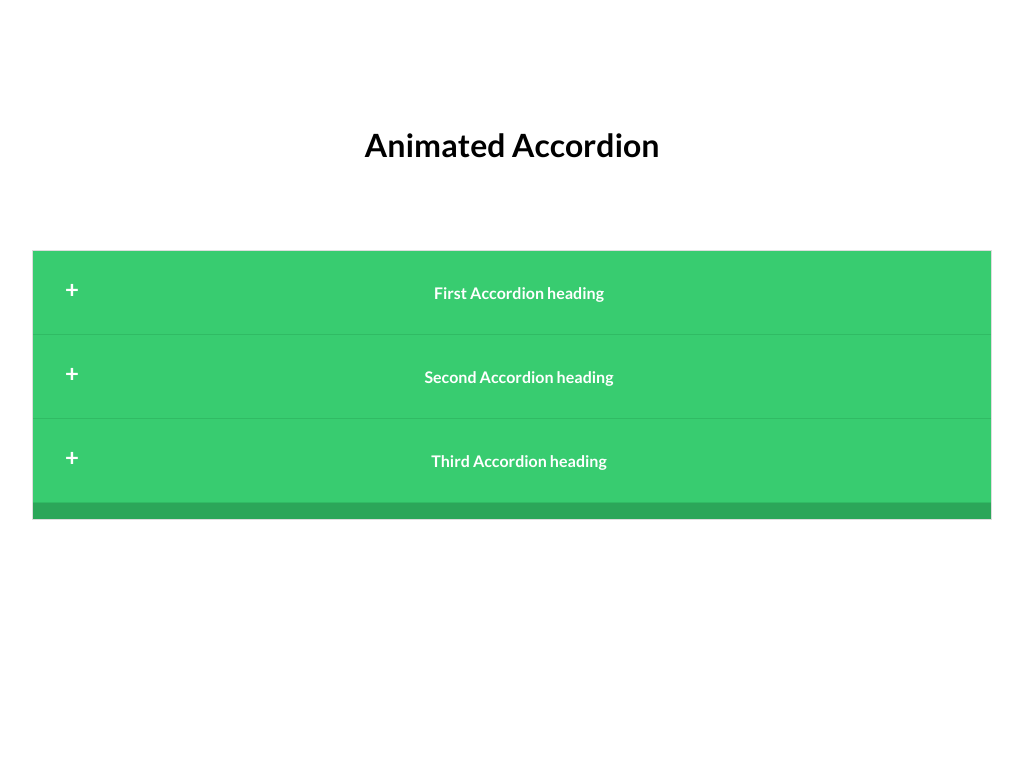
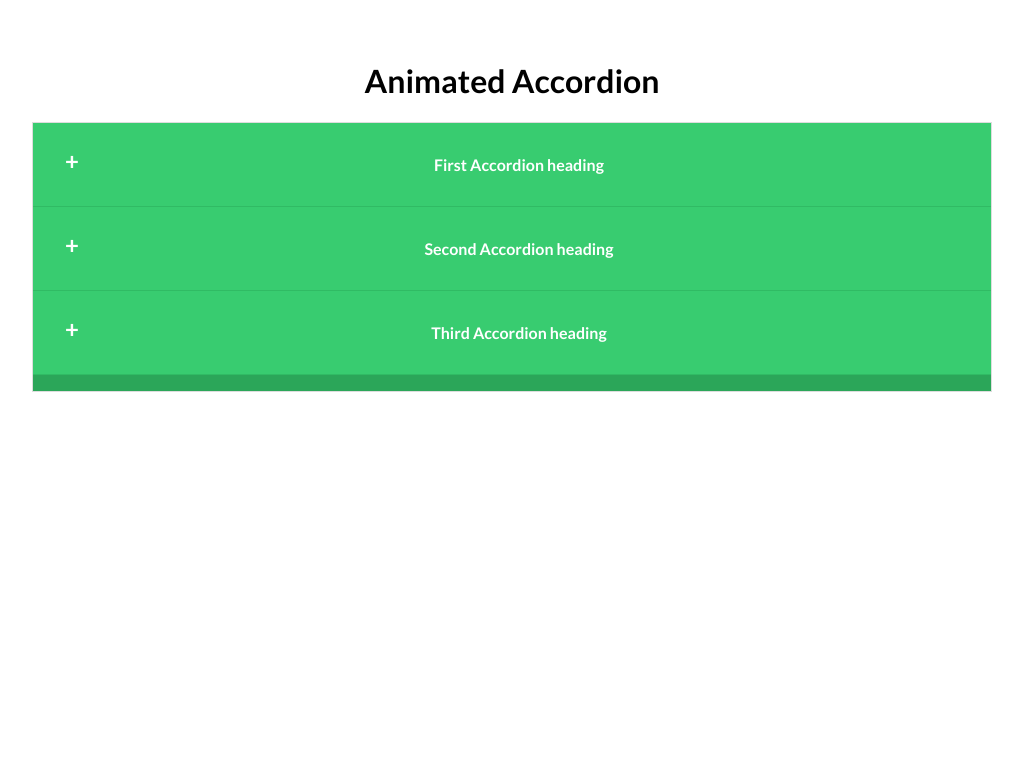
Before and after one commit to angular-libs/ui-accordion, a website: page examples/simple-accordion-with-animation-options.html in a window 1280 px wide. Shown: the whole page, without its empty margins (128-1151 px from the left). Drawn offline with nearby package versions, Linux system fonts and the light colour scheme.

Commit message:
Update simple-accordion-with-animation-options.html

```diff
--- a/examples/simple-accordion-with-animation-options.html
+++ b/examples/simple-accordion-with-animation-options.html
@@ -20,7 +20,6 @@
 
         .heading-primary {
             font-size: 2em;
-            padding: 2em;
             text-align: center;
         }
 
@@ -198,7 +197,6 @@
                     </dt>
                     <dd class="accordion-content accordionItem is-collapsed" ng-accordion-body>
                         <p>Lorem ipsum dolor sit amet, consectetur adipiscing elit. Morbi eu interdum diam. Donec interdum porttitor risus non bibendum. Maecenas sollicitudin eros in quam imperdiet placerat. Cras justo purus, rhoncus nec lobortis ut, iaculis vel ipsum. Donec dignissim arcu nec elit faucibus condimentum. Donec facilisis consectetur enim sit amet varius. Pellentesque justo dui, sodales quis luctus a, iaculis eget mauris. </p>
-                        <p>Aliquam dapibus, ante quis fringilla feugiat, mauris risus condimentum massa, at elementum libero quam ac ligula. Pellentesque at rhoncus dolor. Duis porttitor nibh ut lobortis aliquam. Nullam eu dolor venenatis mauris placerat tristique eget id dolor. Quisque blandit adipiscing erat vitae dapibus. Nulla aliquam magna nec elementum tincidunt.</p>
                     </dd>
                 </div>
                 <div ng-accordion-group options="accordionGroupOptions2">
@@ -208,7 +206,6 @@
                     </dt>
                     <dd class="accordion-content accordionItem is-collapsed" ng-accordion-body>
                         <p>Lorem ipsum dolor sit amet, consectetur adipiscing elit. Morbi eu interdum diam. Donec interdum porttitor risus non bibendum. Maecenas sollicitudin eros in quam imperdiet placerat. Cras justo purus, rhoncus nec lobortis ut, iaculis vel ipsum. Donec dignissim arcu nec elit faucibus condimentum. Donec facilisis consectetur enim sit amet varius. Pellentesque justo dui, sodales quis luctus a, iaculis eget mauris. </p>
-                        <p>Aliquam dapibus, ante quis fringilla feugiat, mauris risus condimentum massa, at elementum libero quam ac ligula. Pellentesque at rhoncus dolor. Duis porttitor nibh ut lobortis aliquam. Nullam eu dolor venenatis mauris placerat tristique eget id dolor. Quisque blandit adipiscing erat vitae dapibus. Nulla aliquam magna nec elementum tincidunt.</p>
                     </dd>
                 </div>
                 <div ng-accordion-group options="accordionGroupOptions3">
@@ -219,7 +216,6 @@
                     </dt>
                     <dd class="accordion-content accordionItem is-collapsed" ng-accordion-body>
                         <p>Lorem ipsum dolor sit amet, consectetur adipiscing elit. Morbi eu interdum diam. Donec interdum porttitor risus non bibendum. Maecenas sollicitudin eros in quam imperdiet placerat. Cras justo purus, rhoncus nec lobortis ut, iaculis vel ipsum. Donec dignissim arcu nec elit faucibus condimentum. Donec facilisis consectetur enim sit amet varius. Pellentesque justo dui, sodales quis luctus a, iaculis eget mauris. </p>
-                        <p>Aliquam dapibus, ante quis fringilla feugiat, mauris risus condimentum massa, at elementum libero quam ac ligula. Pellentesque at rhoncus dolor. Duis porttitor nibh ut lobortis aliquam. Nullam eu dolor venenatis mauris placerat tristique eget id dolor. Quisque blandit adipiscing erat vitae dapibus. Nulla aliquam magna nec elementum tincidunt.</p>
                     </dd>
                 </div>
             </dl>
```
